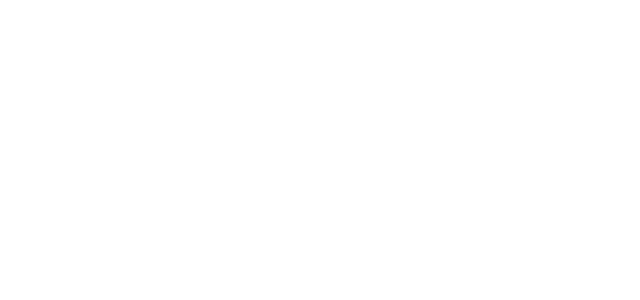
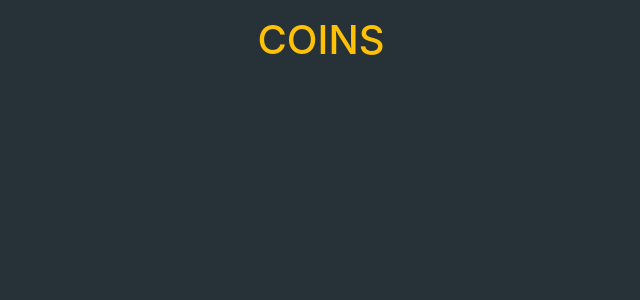
Before and after one commit to mittalsam20/CryptoGraph, a React (Create React App) app in the folder client/: page / in a window 1280 px wide. Shown: the top 300 px of the page, without its empty margins (319-959 px from the left). Built offline with nearby package versions, Linux system fonts and the light colour scheme.

Commit message:
intial setup

```diff
--- a/client/package.json
+++ b/client/package.json
@@ -6,8 +6,10 @@
     "@testing-library/jest-dom": "^5.14.1",
     "@testing-library/react": "^11.2.7",
     "@testing-library/user-event": "^12.8.3",
+    "axios": "^0.21.1",
     "react": "^17.0.2",
     "react-dom": "^17.0.2",
+    "react-router-dom": "^5.2.0",
     "react-scripts": "4.0.3",
     "web-vitals": "^1.1.2"
   },
--- a/client/public/index.html
+++ b/client/public/index.html
@@ -8,6 +8,7 @@
     <meta name="theme-color" content="#000000" />
     <meta name="description" content="Web site created using create-react-app" />
     <link rel="manifest" href="%PUBLIC_URL%/manifest.json" />
+    <link rel="stylesheet" href="https://cdn.jsdelivr.net/npm/bootstrap@5.0.2/dist/css/bootstrap.min.css" integrity="sha384-EVSTQN3/azprG1Anm3QDgpJLIm9Nao0Yz1ztcQTwFspd3yD65VohhpuuCOmLASjC" crossorigin="anonymous">
     <title>CryptoGraph
     </title>
 </head>
--- a/client/src/App.css
+++ b/client/src/App.css
@@ -0,0 +1,41 @@
+* {
+    margin: 0;
+    padding: 0;
+    box-sizing: border-box;
+    text-decoration: none !important;
+}
+
+body {
+    background-color: #263238;
+}
+
+ul {
+    list-style: none;
+}
+
+.coinlist-image {
+    width: 50px;
+}
+
+.coinlist-item {
+    display: flex;
+}
+
+.coinsummary {
+    border-color: white !important;
+    border-style: outset !important;
+}
+
+.coin-data-category {
+    font-size: 10px;
+}
+
+.delete-icon {
+    display: none;
+    position: absolute;
+    right: 6px;
+}
+
+.coin:hover .delete-icon {
+    display: block;
+}
--- a/client/src/App.js
+++ b/client/src/App.js
@@ -1,9 +1,18 @@
+import { BrowserRouter, Link, Switch, Route } from "react-router-dom";
+import Summary from "./pages/summary";
+import Detail from "./pages/detail";
+import Header from "./comp/header";
 import "./App.css";
 
 function App() {
   return (
     <>
-      <div></div>
+      <div>
+        <BrowserRouter>
+          <Header />
+          <Route exact path="/" component={Summary} />
+        </BrowserRouter>
+      </div>
     </>
   );
 }
--- /dev/null
+++ b/client/src/comp/header.js
@@ -0,0 +1,11 @@
+const Header = () => {
+  return (
+    <>
+      <div>
+        <h1 className="text-center text-warning mt-3 mb-4">COINS</h1>
+      </div>
+    </>
+  );
+};
+
+export default Header;
--- /dev/null
+++ b/client/src/pages/detail.js
@@ -0,0 +1,5 @@
+const Detail = () => {
+  return <div></div>;
+};
+
+export default Detail;
--- /dev/null
+++ b/client/src/pages/summary.js
@@ -0,0 +1,5 @@
+const Summary = () => {
+  return <div></div>;
+};
+
+export default Summary;
```
Also changed, not shown: 1 other file (tests, documents, lock files or other folders).
